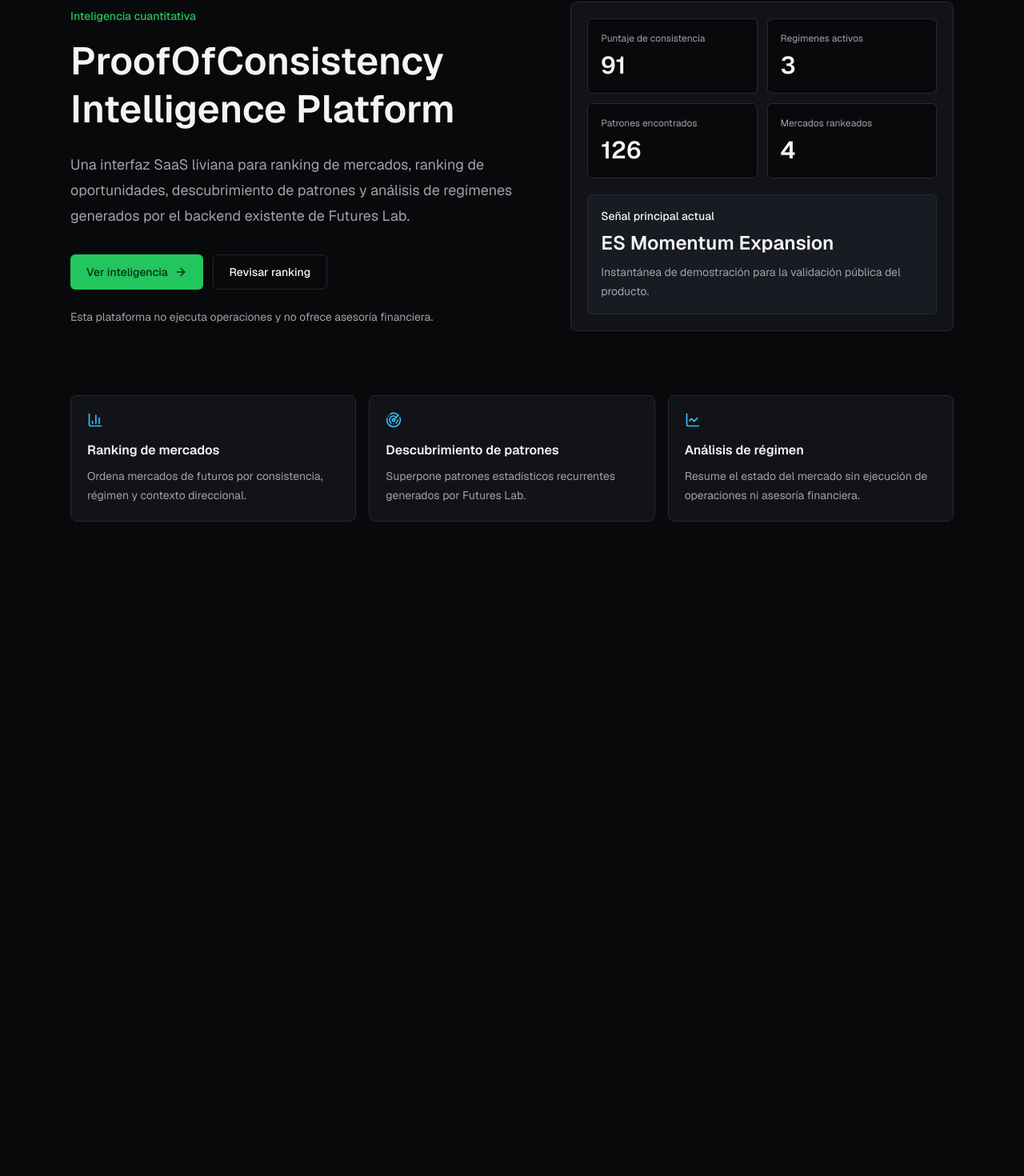
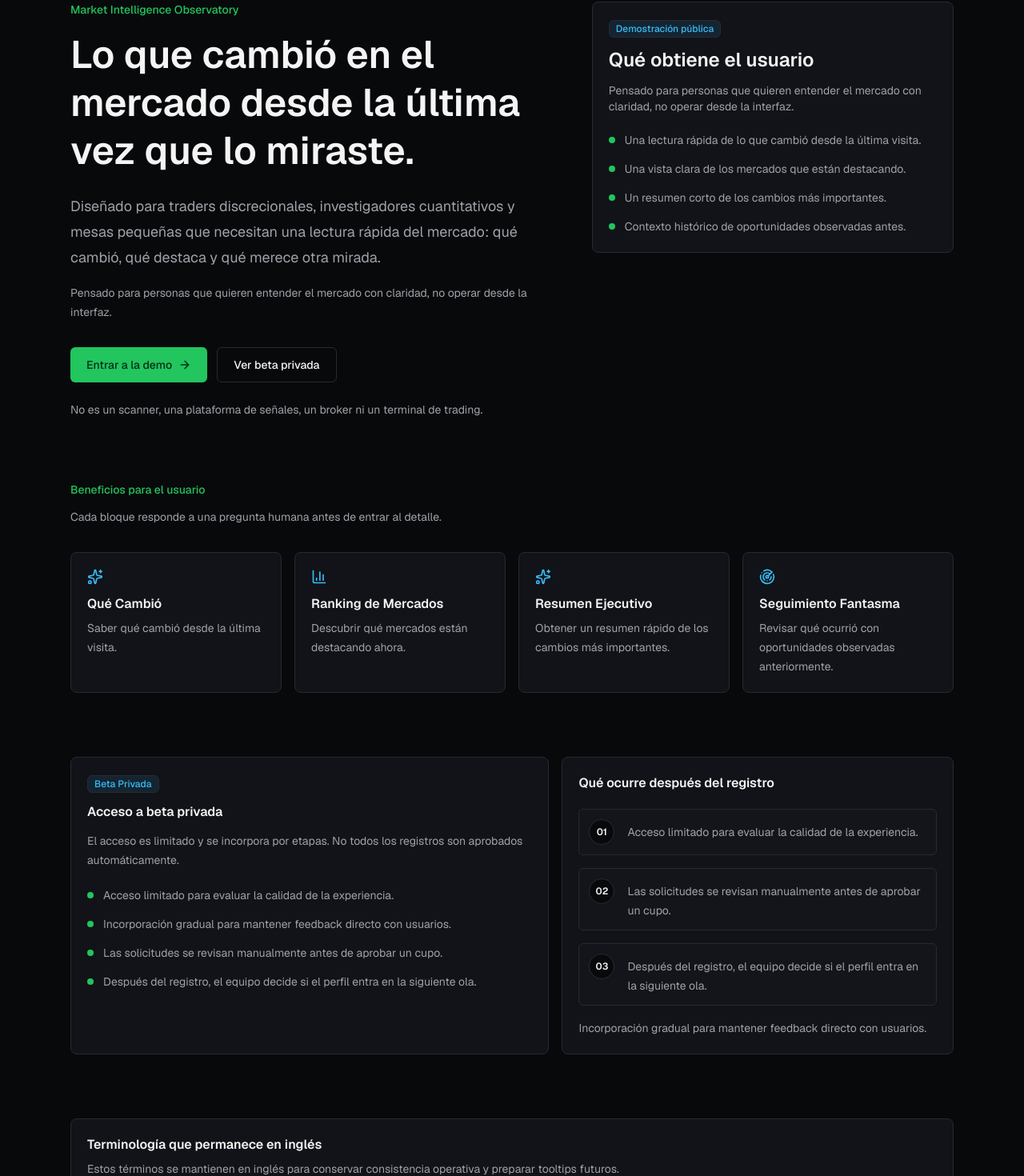
Before and after one commit to ioskpu/poc-intelligence, a Next.js app: page / in a window 1280 px wide. Shown: the part 210-1680 px from the top of the page at 80% size. Before the commit the page ends 926 px from the top, so only its background shows below. Built offline with nearby package versions, Linux system fonts and the light colour scheme; no server answers.

Commit message:
feat: refresh landing v2 messaging

```diff
--- a/src/features/landing/landing-page.tsx
+++ b/src/features/landing/landing-page.tsx
@@ -1,27 +1,28 @@
-import { ArrowRight, BarChart3, LineChart, Radar } from "lucide-react";
+import { ArrowRight, BarChart3, Radar, Sparkles } from "lucide-react";
+import { Badge } from "@/components/ui/badge";
+import { ButtonLink } from "@/components/ui/button";
+import { Card, CardContent, CardDescription, CardHeader, CardTitle } from "@/components/ui/card";
 import { LanguageSwitcher } from "@/components/layout/language-switcher";
 import { PublicDemoBanner } from "@/components/layout/public-demo-banner";
-import { ButtonLink } from "@/components/ui/button";
 import { getCopy, type Locale } from "@/lib/i18n";
+import { getTerminologyEntries } from "@/lib/terminology";
 
-const pillars = [
+const benefitCards = [
   {
-    key: "markets",
-    title: "Market rankings",
-    description: "Rank futures markets by consistency, regime and directional context.",
+    key: "changed",
+    icon: Sparkles,
+  },
+  {
+    key: "rankings",
     icon: BarChart3,
   },
   {
-    key: "patterns",
-    title: "Pattern discovery",
-    description: "Surface recurring statistical patterns generated by Futures Lab.",
-    icon: Radar,
+    key: "brief",
+    icon: Sparkles,
   },
   {
-    key: "regimes",
-    title: "Regime analysis",
-    description: "Summarize market state without trade execution or financial advice.",
-    icon: LineChart,
+    key: "ghosts",
+    icon: Radar,
   },
 ] as const;
 
@@ -31,11 +32,13 @@ type LandingPageProps = {
 
 export function LandingPage({ locale }: LandingPageProps) {
   const copy = getCopy(locale);
+  const terminologyEntries = getTerminologyEntries(locale);
 
   return (
     <main className="min-h-screen bg-background text-foreground">
       <PublicDemoBanner locale={locale} />
-      <section className="border-b">
+
+      <header className="border-b">
         <div className="mx-auto flex max-w-6xl items-center justify-between px-6 py-5">
           <p className="text-sm font-semibold">POC Intelligence</p>
           <div className="flex items-center gap-3">
@@ -44,13 +47,14 @@ export function LandingPage({ locale }: LandingPageProps) {
             </div>
             <LanguageSwitcher locale={locale} />
             <ButtonLink href="/dashboard" size="sm">
-              {copy.topBar.overview}
+              {copy.landing.primaryAction}
               <ArrowRight className="h-4 w-4" aria-hidden="true" />
             </ButtonLink>
           </div>
         </div>
-      </section>
-      <section className="mx-auto grid max-w-6xl gap-10 px-6 py-20 lg:grid-cols-[1.1fr_0.9fr] lg:items-center">
+      </header>
+
+      <section className="mx-auto grid max-w-6xl gap-10 px-6 py-20 lg:grid-cols-[1.15fr_0.85fr] lg:items-start">
         <div>
           <p className="text-sm font-medium text-primary">{copy.landing.eyebrow}</p>
           <h1 className="mt-4 max-w-3xl text-5xl font-semibold leading-tight tracking-normal">
@@ -59,55 +63,144 @@ export function LandingPage({ locale }: LandingPageProps) {
           <p className="mt-6 max-w-2xl text-lg leading-8 text-muted-foreground">
             {copy.landing.description}
           </p>
+          <p className="mt-4 max-w-2xl text-sm leading-6 text-muted-foreground">
+            {copy.landing.audienceNote}
+          </p>
+
           <div className="mt-8 flex flex-wrap gap-3">
             <ButtonLink href="/dashboard" size="lg">
               {copy.landing.primaryAction}
               <ArrowRight className="h-4 w-4" aria-hidden="true" />
             </ButtonLink>
-            <ButtonLink href="/dashboard#markets" variant="outline" size="lg">
+            <ButtonLink href="#private-beta" variant="outline" size="lg">
               {copy.landing.secondaryAction}
             </ButtonLink>
           </div>
+
           <p className="mt-6 max-w-xl text-sm text-muted-foreground">
             {copy.landing.disclaimer}
           </p>
         </div>
-        <div className="rounded-lg border bg-card p-5">
-          <div className="grid grid-cols-2 gap-3">
-            <Metric label={copy.landing.metrics.consistency} value="91" />
-            <Metric label={copy.landing.metrics.regimes} value="3" />
-            <Metric label={copy.landing.metrics.patterns} value="126" />
-            <Metric label={copy.landing.metrics.markets} value="4" />
-          </div>
-          <div className="mt-5 rounded-md border bg-muted p-4">
-            <p className="text-sm font-medium">{copy.landing.metrics.topSignal}</p>
-            <p className="mt-2 text-2xl font-semibold">ES Momentum Expansion</p>
-            <p className="mt-2 text-sm leading-6 text-muted-foreground">
-              {copy.landing.metrics.topSignalDetail}
-            </p>
-          </div>
+
+        <Card className="border-muted/70">
+          <CardHeader className="space-y-3">
+            <Badge tone="info" className="w-fit">
+              {copy.banner.title}
+            </Badge>
+            <CardTitle className="text-2xl">{copy.landing.snapshot.title}</CardTitle>
+            <CardDescription>{copy.landing.audienceNote}</CardDescription>
+          </CardHeader>
+          <CardContent>
+            <ul className="space-y-3 text-sm leading-6 text-muted-foreground">
+              {Object.values(copy.landing.snapshot.items).map((item) => (
+                <li key={item} className="flex gap-3">
+                  <span className="mt-2 h-2 w-2 shrink-0 rounded-full bg-primary" aria-hidden="true" />
+                  <span>{item}</span>
+                </li>
+              ))}
+            </ul>
+          </CardContent>
+        </Card>
+      </section>
+
+      <section className="mx-auto max-w-6xl px-6 pb-20">
+        <div className="max-w-2xl">
+          <p className="text-sm font-medium text-primary">{copy.landing.benefits.title}</p>
+          <p className="mt-3 text-sm leading-6 text-muted-foreground">
+            {copy.landing.benefits.description}
+          </p>
+        </div>
+
+        <div className="mt-8 grid gap-4 md:grid-cols-2 xl:grid-cols-4">
+          {benefitCards.map((benefit) => {
+            const benefitCopy = copy.landing.benefits.items[benefit.key];
+
+            return (
+              <Card key={benefit.key}>
+                <CardHeader>
+                  <benefit.icon className="h-5 w-5 text-secondary" aria-hidden="true" />
+                  <CardTitle className="mt-3 text-base">{benefitCopy.title}</CardTitle>
+                  <CardDescription className="leading-6">{benefitCopy.description}</CardDescription>
+                </CardHeader>
+              </Card>
+            );
+          })}
         </div>
       </section>
-      <section className="mx-auto grid max-w-6xl gap-4 px-6 pb-16 md:grid-cols-3">
-        {pillars.map((pillar) => (
-          <article key={pillar.key} className="rounded-lg border bg-card p-5">
-            <pillar.icon className="h-5 w-5 text-secondary" aria-hidden="true" />
-            <h2 className="mt-4 text-base font-semibold">{copy.landing.pillars[pillar.key].title}</h2>
-            <p className="mt-2 text-sm leading-6 text-muted-foreground">
-              {copy.landing.pillars[pillar.key].description}
-            </p>
-          </article>
-        ))}
+
+      <section
+        id="private-beta"
+        className="mx-auto grid max-w-6xl gap-4 px-6 pb-20 lg:grid-cols-[1.1fr_0.9fr]"
+      >
+        <Card className="h-full">
+          <CardHeader className="space-y-3">
+            <Badge tone="info" className="w-fit">
+              {copy.landing.privateBeta.badge}
+            </Badge>
+            <CardTitle>{copy.landing.privateBeta.title}</CardTitle>
+            <CardDescription className="leading-6">
+              {copy.landing.privateBeta.description}
+            </CardDescription>
+          </CardHeader>
+          <CardContent className="space-y-3 text-sm leading-6 text-muted-foreground">
+            <BetaBullet>{copy.landing.privateBeta.bullets.limited}</BetaBullet>
+            <BetaBullet>{copy.landing.privateBeta.bullets.gradual}</BetaBullet>
+            <BetaBullet>{copy.landing.privateBeta.bullets.reviewed}</BetaBullet>
+            <BetaBullet>{copy.landing.privateBeta.bullets.next}</BetaBullet>
+          </CardContent>
+        </Card>
+
+        <Card className="h-full">
+          <CardHeader>
+            <CardTitle>{copy.landing.privateBeta.processTitle}</CardTitle>
+          </CardHeader>
+          <CardContent className="space-y-4 text-sm leading-6 text-muted-foreground">
+            <ProcessStep index="01" text={copy.landing.privateBeta.bullets.limited} />
+            <ProcessStep index="02" text={copy.landing.privateBeta.bullets.reviewed} />
+            <ProcessStep index="03" text={copy.landing.privateBeta.bullets.next} />
+            <p>{copy.landing.privateBeta.bullets.gradual}</p>
+          </CardContent>
+        </Card>
+      </section>
+
+      <section className="mx-auto max-w-6xl px-6 pb-20">
+        <Card>
+          <CardHeader>
+            <CardTitle>{copy.landing.terminology.title}</CardTitle>
+            <CardDescription className="leading-6">{copy.landing.terminology.description}</CardDescription>
+          </CardHeader>
+          <CardContent className="space-y-4">
+            <div className="flex flex-wrap gap-2">
+              {terminologyEntries.map((entry) => (
+                <Badge key={entry.key} tone="info">
+                  {entry.label}
+                </Badge>
+              ))}
+            </div>
+            <p className="text-sm leading-6 text-muted-foreground">{copy.landing.terminology.note}</p>
+          </CardContent>
+        </Card>
       </section>
     </main>
   );
 }
 
-function Metric({ label, value }: { label: string; value: string }) {
+function BetaBullet({ children }: { children: string }) {
   return (
-    <div className="rounded-md border bg-background p-4">
-      <p className="text-xs text-muted-foreground">{label}</p>
-      <p className="mt-2 text-3xl font-semibold">{value}</p>
+    <div className="flex gap-3">
+      <span className="mt-2 h-2 w-2 shrink-0 rounded-full bg-primary" aria-hidden="true" />
+      <p>{children}</p>
     </div>
   );
 }
+
+function ProcessStep({ index, text }: { index: string; text: string }) {
+  return (
+    <div className="flex gap-4 rounded-md border bg-muted/40 p-3">
+      <span className="inline-flex h-8 min-w-8 items-center justify-center rounded-full border bg-background text-xs font-semibold text-foreground">
+        {index}
+      </span>
+      <p className="pt-1">{text}</p>
+    </div>
+  );
+}
--- a/src/lib/i18n.ts
+++ b/src/lib/i18n.ts
@@ -31,39 +31,69 @@ const copy = {
       regimes: "Regímenes",
     },
     landing: {
-      eyebrow: "Inteligencia cuantitativa",
-      title: "ProofOfConsistency Intelligence Platform",
+      eyebrow: "Market Intelligence Observatory",
+      title: "Lo que cambió en el mercado desde la última vez que lo miraste.",
       description:
-        "Una interfaz SaaS liviana para ranking de mercados, ranking de oportunidades, descubrimiento de patrones y análisis de regímenes generados por el backend existente de Futures Lab.",
-      primaryAction: "Ver inteligencia",
-      secondaryAction: "Revisar ranking",
+        "Diseñado para traders discrecionales, investigadores cuantitativos y mesas pequeñas que necesitan una lectura rápida del mercado: qué cambió, qué destaca y qué merece otra mirada.",
+      primaryAction: "Entrar a la demo",
+      secondaryAction: "Ver beta privada",
       disclaimer:
-        "Esta plataforma no ejecuta operaciones y no ofrece asesoría financiera.",
-      metrics: {
-        consistency: "Puntaje de consistencia",
-        regimes: "Regímenes activos",
-        patterns: "Patrones encontrados",
-        markets: "Mercados rankeados",
-        topSignal: "Señal principal actual",
-        topSignalDetail:
-          "Instantánea de demostración para la validación pública del producto.",
+        "No es un scanner, una plataforma de señales, un broker ni un terminal de trading.",
+      audienceNote:
+        "Pensado para personas que quieren entender el mercado con claridad, no operar desde la interfaz.",
+      snapshot: {
+        title: "Qué obtiene el usuario",
+        items: {
+          change: "Una lectura rápida de lo que cambió desde la última visita.",
+          rankings: "Una vista clara de los mercados que están destacando.",
+          brief: "Un resumen corto de los cambios más importantes.",
+          ghosts: "Contexto histórico de oportunidades observadas antes.",
         },
-      pillars: {
-        markets: {
-          title: "Ranking de mercados",
+      },
+      benefits: {
+        title: "Beneficios para el usuario",
         description:
-            "Ordena mercados de futuros por consistencia, régimen y contexto direccional.",
+          "Cada bloque responde a una pregunta humana antes de entrar al detalle.",
+        items: {
+          changed: {
+            title: "Qué Cambió",
+            description: "Saber qué cambió desde la última visita.",
           },
-        patterns: {
-          title: "Descubrimiento de patrones",
+          rankings: {
+            title: "Ranking de Mercados",
+            description: "Descubrir qué mercados están destacando ahora.",
+          },
+          brief: {
+            title: "Resumen Ejecutivo",
+            description: "Obtener un resumen rápido de los cambios más importantes.",
+          },
+          ghosts: {
+            title: "Seguimiento Fantasma",
             description:
-            "Superpone patrones estadísticos recurrentes generados por Futures Lab.",
+              "Revisar qué ocurrió con oportunidades observadas anteriormente.",
           },
-        regimes: {
-          title: "Análisis de régimen",
+        },
+      },
+      privateBeta: {
+        badge: "Beta Privada",
+        title: "Acceso a beta privada",
         description:
-            "Resume el estado del mercado sin ejecución de operaciones ni asesoría financiera.",
+          "El acceso es limitado y se incorpora por etapas. No todos los registros son aprobados automáticamente.",
+        processTitle: "Qué ocurre después del registro",
+        bullets: {
+          limited: "Acceso limitado para evaluar la calidad de la experiencia.",
+          gradual: "Incorporación gradual para mantener feedback directo con usuarios.",
+          reviewed:
+            "Las solicitudes se revisan manualmente antes de aprobar un cupo.",
+          next:
+            "Después del registro, el equipo decide si el perfil entra en la siguiente ola.",
         },
+      },
+      terminology: {
+        title: "Terminología que permanece en inglés",
+        description:
+          "Estos términos se mantienen en inglés para conservar consistencia operativa y preparar tooltips futuros.",
+        note: "La interfaz seguirá traduciendo la narrativa, pero estos nombres no cambian.",
       },
     },
     dashboard: {
@@ -194,39 +224,69 @@ const copy = {
       regimes: "Regimes",
     },
     landing: {
-      eyebrow: "Quantitative market intelligence",
-      title: "ProofOfConsistency Intelligence Platform",
+      eyebrow: "Market Intelligence Observatory",
+      title: "What changed in the market since the last time you looked.",
       description:
-        "A lightweight SaaS interface for market rankings, opportunity rankings, pattern discovery and regime analysis generated by the existing Futures Lab backend.",
-      primaryAction: "View intelligence",
-      secondaryAction: "Review rankings",
+        "Built for discretionary traders, quant researchers, and small desks that need a fast read on the market: what changed, what is standing out, and what deserves another look.",
+      primaryAction: "Enter the demo",
+      secondaryAction: "Explore Private Beta",
       disclaimer:
-        "This platform does not execute trades and does not provide financial advice.",
-      metrics: {
-        consistency: "Consistency score",
-        regimes: "Active regimes",
-        patterns: "Patterns found",
-        markets: "Markets ranked",
-        topSignal: "Current top signal",
-        topSignalDetail:
-          "Mock snapshot for public product validation.",
+        "Not a scanner, signal platform, broker, or trading terminal.",
+      audienceNote:
+        "Made for people who want a clear market read, not execution from the interface.",
+      snapshot: {
+        title: "What the user gets",
+        items: {
+          change: "A quick read on what changed since the last visit.",
+          rankings: "A clear view of the markets that are leading now.",
+          brief: "A short summary of the most important shifts.",
+          ghosts: "Historical context for opportunities observed earlier.",
         },
-      pillars: {
-        markets: {
-          title: "Market rankings",
+      },
+      benefits: {
+        title: "User benefits",
         description:
-            "Rank futures markets by consistency, regime and directional context.",
+          "Each block answers a human question before the detail starts.",
+        items: {
+          changed: {
+            title: "What Changed",
+            description: "See what moved since the last visit.",
           },
-        patterns: {
-          title: "Pattern discovery",
+          rankings: {
+            title: "Market Rankings",
+            description: "Spot which markets are standing out now.",
+          },
+          brief: {
+            title: "Intelligence Brief",
+            description: "Read the most important changes in one quick scan.",
+          },
+          ghosts: {
+            title: "Ghost Tracking",
             description:
-            "Surface recurring statistical patterns generated by Futures Lab.",
+              "Review what happened to previously observed opportunities.",
           },
-        regimes: {
-          title: "Regime analysis",
+        },
+      },
+      privateBeta: {
+        badge: "Private Beta",
+        title: "Private Beta Access",
         description:
-            "Summarize market state without trade execution or financial advice.",
+          "Access is limited and added in waves. Not every registration is approved automatically.",
+        processTitle: "What happens after sign-up",
+        bullets: {
+          limited: "Limited access keeps the product evaluation focused.",
+          gradual: "Users are added gradually so feedback stays direct.",
+          reviewed:
+            "Requests are reviewed manually before a seat is approved.",
+          next:
+            "After registration, the team decides whether the profile joins the next wave.",
         },
+      },
+      terminology: {
+        title: "Terminology that stays in English",
+        description:
+          "These terms stay in English to preserve operational consistency and prepare future tooltips.",
+        note: "The interface will translate the narrative, but these names stay unchanged.",
       },
     },
     dashboard: {
--- /dev/null
+++ b/src/lib/terminology.ts
@@ -0,0 +1,74 @@
+import type { Locale } from "@/lib/i18n";
+
+export type TerminologyEntry = {
+  key: string;
+  label: string;
+  tooltip: Record<Locale, string>;
+};
+
+const terminologyEntries: readonly TerminologyEntry[] = [
+  {
+    key: "setup",
+    label: "Setup",
+    tooltip: {
+      es: "Setup se mantiene en inglés para conservar el lenguaje operativo de investigación.",
+      en: "Setup stays in English to preserve the research workflow vocabulary.",
+    },
+  },
+  {
+    key: "ranking",
+    label: "Ranking",
+    tooltip: {
+      es: "Ranking se mantiene en inglés porque describe la jerarquía del observatorio.",
+      en: "Ranking stays in English because it names the observatory's ordering layer.",
+    },
+  },
+  {
+    key: "scanner",
+    label: "Scanner",
+    tooltip: {
+      es: "Scanner se mantiene en inglés para coincidir con el lenguaje del laboratorio.",
+      en: "Scanner stays in English to match the lab's research language.",
+    },
+  },
+  {
+    key: "ghost-tracking",
+    label: "Ghost Tracking",
+    tooltip: {
+      es: "Ghost Tracking se mantiene en inglés como nombre del módulo de observaciones rechazadas.",
+      en: "Ghost Tracking stays in English as the name of the rejected-opportunity observation layer.",
+    },
+  },
+  {
+    key: "futures",
+    label: "Futures",
+    tooltip: {
+      es: "Futures se mantiene en inglés porque es el dominio operativo del producto.",
+      en: "Futures stays in English because it is the product's operating domain.",
+    },
+  },
+  {
+    key: "long",
+    label: "Long",
+    tooltip: {
+      es: "Long se mantiene en inglés para conservar el lenguaje de mercado.",
+      en: "Long stays in English to preserve market terminology.",
+    },
+  },
+  {
+    key: "short",
+    label: "Short",
+    tooltip: {
+      es: "Short se mantiene en inglés para conservar el lenguaje de mercado.",
+      en: "Short stays in English to preserve market terminology.",
+    },
+  },
+] as const;
+
+export function getTerminologyEntries(locale: Locale) {
+  return terminologyEntries.map((entry) => ({
+    key: entry.key,
+    label: entry.label,
+    tooltip: entry.tooltip[locale],
+  }));
+}
```
Lines whose indentation alone changed are shown as unchanged.
